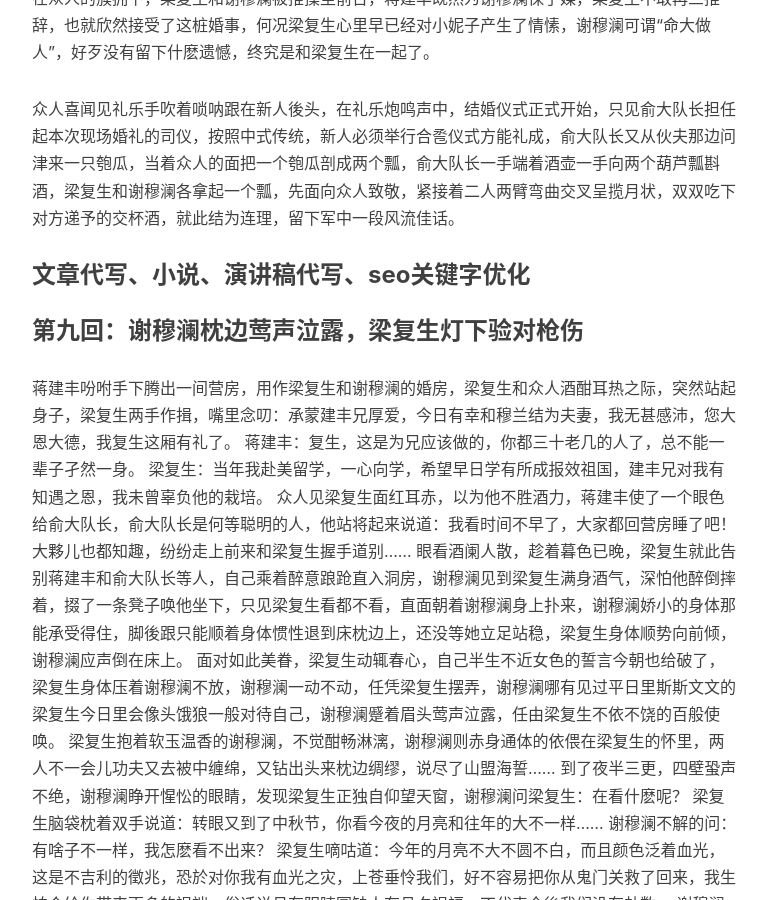
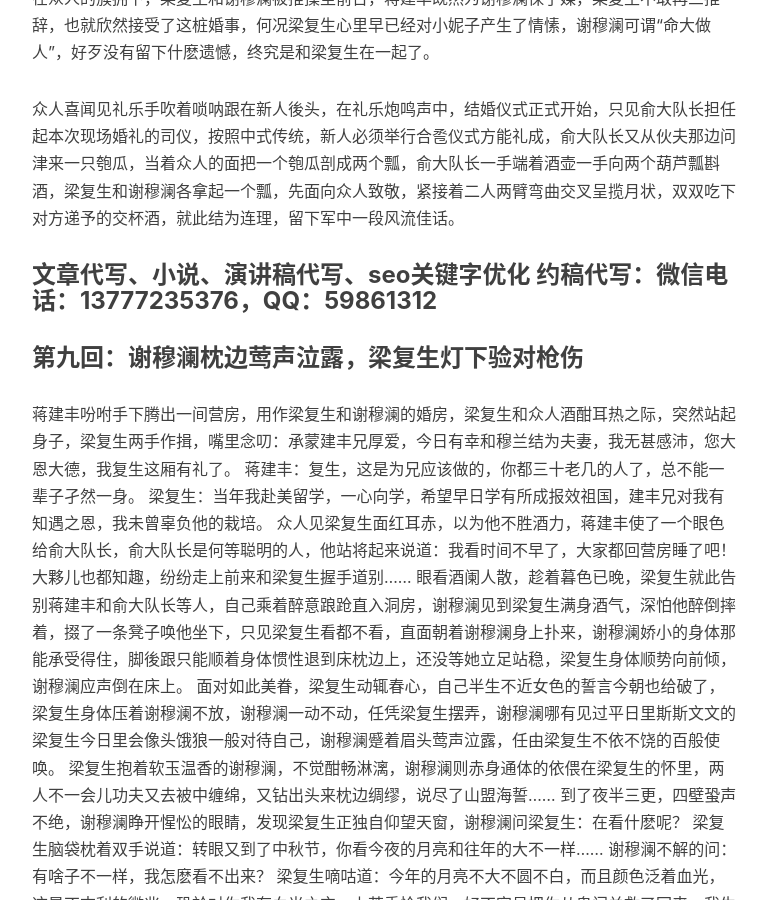
Before and after one commit to yuxiaoming1985/zhuti, a Jekyll site: the page built from _posts/2018-04-22-youtubetoolt.markdown, in a window 1280 px wide and 900 px high, scrolled down 26916 px. Shown: the whole window, without its empty margins (233-1000 px from the left). Built offline with Jekyll 4.4.1, drawn with Linux system fonts in a browser that asks for light colours; nearby versions of some CDN libraries; comment, search, counter and statistics services are not loaded.

Commit message:
Update 2018-04-22-youtubetoolt.markdown

```diff
--- a/_posts/2018-04-22-youtubetoolt.markdown
+++ b/_posts/2018-04-22-youtubetoolt.markdown
@@ -661,7 +661,7 @@ tags:
 
 众人喜闻见礼乐手吹着唢呐跟在新人後头，在礼乐炮鸣声中，结婚仪式正式开始，只见俞大队长担任起本次现场婚礼的司仪，按照中式传统，新人必须举行合卺仪式方能礼成，俞大队长又从伙夫那边问津来一只匏瓜，当着众人的面把一个匏瓜剖成两个瓢，俞大队长一手端着酒壶一手向两个葫芦瓢斟酒，梁复生和谢穆澜各拿起一个瓢，先面向众人致敬，紧接着二人两臂弯曲交叉呈揽月状，双双吃下对方递予的交杯酒，就此结为连理，留下军中一段风流佳话。
 
-### 文章代写、小说、演讲稿代写、seo关键字优化 ###
+### 文章代写、小说、演讲稿代写、seo关键字优化 约稿代写：微信电话：13777235376，QQ：59861312 ###
 
 ### 第九回：谢穆澜枕边莺声泣露，梁复生灯下验对枪伤 ###
 
```
